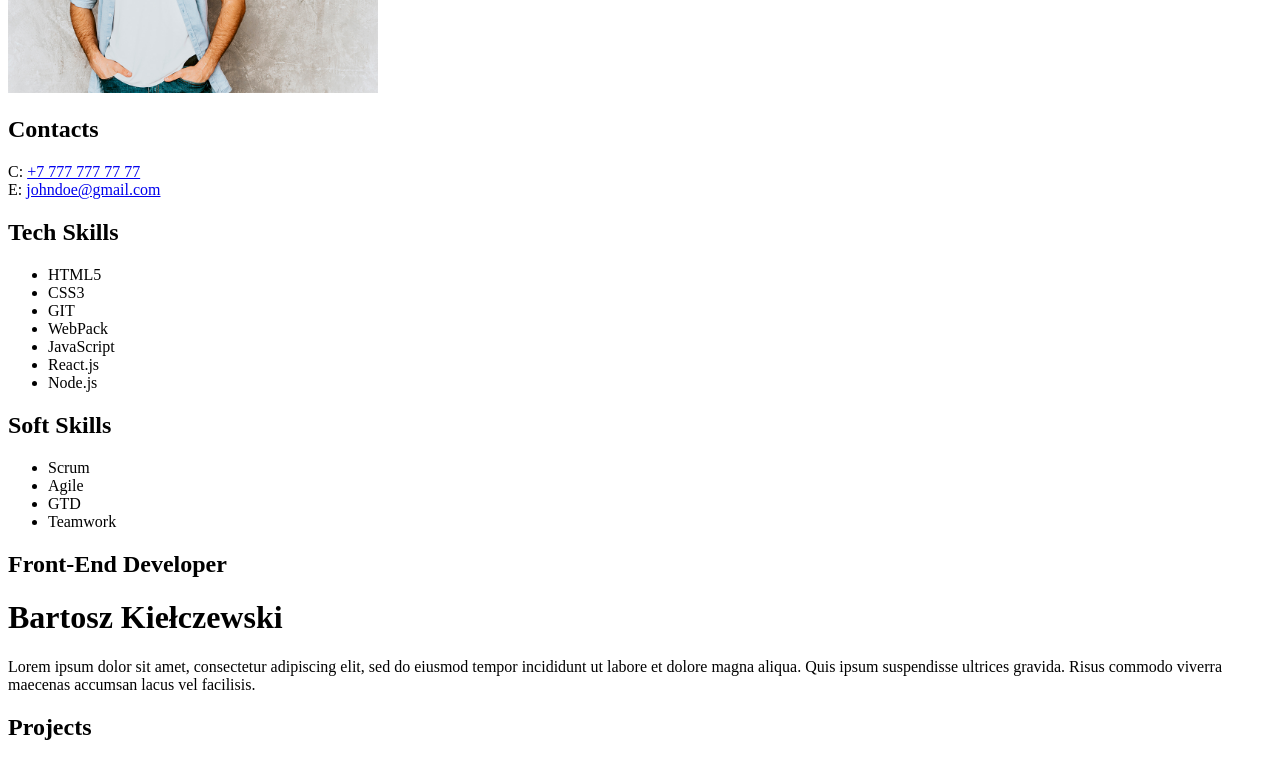
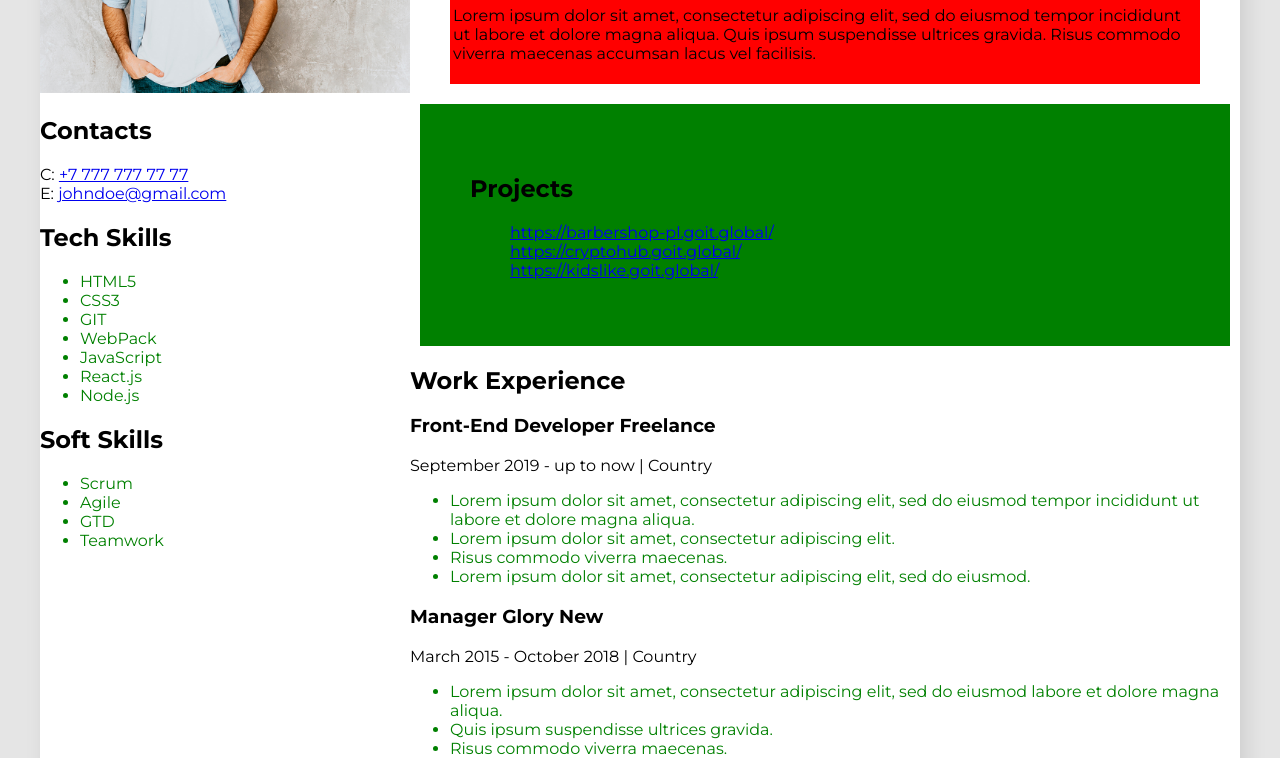
Before and after one commit to bartikiel/My_CV, a plain HTML site: page index.html in a window 1280 px wide. Shown: the part 193-951 px from the top of the page. Drawn offline with Linux system fonts and the light colour scheme.

Commit message:
Adding CSS file

```diff
--- a/index.html
+++ b/index.html
@@ -5,55 +5,32 @@
         <meta http-equiv="X-UA-Compatible" content="IE=edge" />
         <meta name="viewport" content="width=device-width, initial-scale=1.0" />
         <title>Moje CV</title>
+
+        <link rel="preconnect" href="https://fonts.googleapis.com" />
+        <link rel="preconnect" href="https://fonts.gstatic.com" crossorigin />
+        <link
+            href="https://fonts.googleapis.com/css2?family=Montserrat:wght@400;700&display=swap"
+            rel="stylesheet"
+        />
+        <link href="style.css" rel="stylesheet" />
     </head>
     <body>
-        <aside>
-            <img src="photo.jpg" width="370" alt="Zdjecie profilowe" />
-            <div>
-                <h2>Contacts</h2>
-                <p>
-                    C: <a href="tel: +7 777 777 77 77">+7 777 777 77 77</a
-                    ><br />
-                    E: <a href="mailto: johndoe@gmail.com">johndoe@gmail.com</a>
-                </p>
-            </div>
-            <div>
-                <h2>Tech Skills</h2>
-                <ul>
-                    <li>HTML5</li>
-                    <li>CSS3</li>
-                    <li>GIT</li>
-                    <li>WebPack</li>
-                    <li>JavaScript</li>
-                    <li>React.js</li>
-                    <li>Node.js</li>
-                </ul>
-            </div>
-            <div>
-                <h2>Soft Skills</h2>
-                <ul>
-                    <li>Scrum</li>
-                    <li>Agile</li>
-                    <li>GTD</li>
-                    <li>Teamwork</li>
-                </ul>
-            </div>
-        </aside>
-
+        <div class="wrapper">
             <main>
-            <div>
+                <div class="main-description">
                     <h2>Front-End Developer</h2>
 
                     <h1>Bartosz Kiełczewski</h1>
 
                     <p>
-                    Lorem ipsum dolor sit amet, consectetur adipiscing elit, sed
-                    do eiusmod tempor incididunt ut labore et dolore magna
-                    aliqua. Quis ipsum suspendisse ultrices gravida. Risus
-                    commodo viverra maecenas accumsan lacus vel facilisis.
+                        Lorem ipsum dolor sit amet, consectetur adipiscing elit,
+                        sed do eiusmod tempor incididunt ut labore et dolore
+                        magna aliqua. Quis ipsum suspendisse ultrices gravida.
+                        Risus commodo viverra maecenas accumsan lacus vel
+                        facilisis.
                     </p>
                 </div>
-            <div>
+                <div class="block-2">
                     <h2>Projects</h2>
                     <ol>
                         <li>
@@ -80,17 +57,18 @@
                     <p>September 2019 - up to now | Country</p>
                     <ul>
                         <li>
-                        Lorem ipsum dolor sit amet, consectetur adipiscing elit,
-                        sed do eiusmod tempor incididunt ut labore et dolore
-                        magna aliqua.
+                            Lorem ipsum dolor sit amet, consectetur adipiscing
+                            elit, sed do eiusmod tempor incididunt ut labore et
+                            dolore magna aliqua.
                         </li>
                         <li>
-                        Lorem ipsum dolor sit amet, consectetur adipiscing elit.
+                            Lorem ipsum dolor sit amet, consectetur adipiscing
+                            elit.
                         </li>
                         <li>Risus commodo viverra maecenas.</li>
                         <li>
-                        Lorem ipsum dolor sit amet, consectetur adipiscing elit,
-                        sed do eiusmod.
+                            Lorem ipsum dolor sit amet, consectetur adipiscing
+                            elit, sed do eiusmod.
                         </li>
                     </ul>
                 </div>
@@ -99,8 +77,8 @@
                     <p>March 2015 - October 2018 | Country</p>
                     <ul>
                         <li>
-                        Lorem ipsum dolor sit amet, consectetur adipiscing elit,
-                        sed do eiusmod labore et dolore magna aliqua.
+                            Lorem ipsum dolor sit amet, consectetur adipiscing
+                            elit, sed do eiusmod labore et dolore magna aliqua.
                         </li>
                         <li>Quis ipsum suspendisse ultrices gravida.</li>
                         <li>Risus commodo viverra maecenas.</li>
@@ -111,8 +89,8 @@
                     <p>March 2015 - October 2018 | Country</p>
                     <ul>
                         <li>
-                        Lorem ipsum dolor sit amet, consectetur adipiscing elit,
-                        sed do eiusmod labore et dolore magna aliqua.
+                            Lorem ipsum dolor sit amet, consectetur adipiscing
+                            elit, sed do eiusmod labore et dolore magna aliqua.
                         </li>
                         <li>Quis ipsum suspendisse ultrices gravida.</li>
                         <li>Risus commodo viverra maecenas.</li>
@@ -125,5 +103,42 @@
                     <p>September 2009 - June 2014 | Country</p>
                 </div>
             </main>
+
+            <aside>
+                <img src="photo.jpg" width="370" alt="Zdjecie profilowe" />
+                <div>
+                    <h2>Contacts</h2>
+                    <p>
+                        C: <a href="tel: +7 777 777 77 77">+7 777 777 77 77</a
+                        ><br />
+                        E:
+                        <a href="mailto: johndoe@gmail.com"
+                            >johndoe@gmail.com</a
+                        >
+                    </p>
+                </div>
+                <div>
+                    <h2>Tech Skills</h2>
+                    <ul>
+                        <li>HTML5</li>
+                        <li>CSS3</li>
+                        <li>GIT</li>
+                        <li>WebPack</li>
+                        <li>JavaScript</li>
+                        <li>React.js</li>
+                        <li>Node.js</li>
+                    </ul>
+                </div>
+                <div>
+                    <h2>Soft Skills</h2>
+                    <ul>
+                        <li>Scrum</li>
+                        <li>Agile</li>
+                        <li>GTD</li>
+                        <li>Teamwork</li>
+                    </ul>
+                </div>
+            </aside>
+        </div>
     </body>
 </html>
--- /dev/null
+++ b/style.css
@@ -0,0 +1,30 @@
+body {
+    background: #e5e5e5;
+    font-family: "Montserrat", sans-serif;
+}
+
+.wrapper {
+    display: flex;
+    flex-direction: row-reverse;
+    justify-content: center;
+    width: 1200px;
+    margin: 0 auto;
+    background: #ffffff;
+    box-shadow: 6px 6px 20px rgba(0, 0, 0, 0.1);
+}
+
+.main-description {
+    background: red;
+    margin: 20px 40px 20px 40px;
+    padding: 40px 10px 5px 3px;
+}
+
+.block-2 {
+    background: green;
+    margin: 10px;
+    padding: 50px;
+}
+
+li {
+    color: green;
+}
```
Lines whose indentation alone changed are shown as unchanged.
